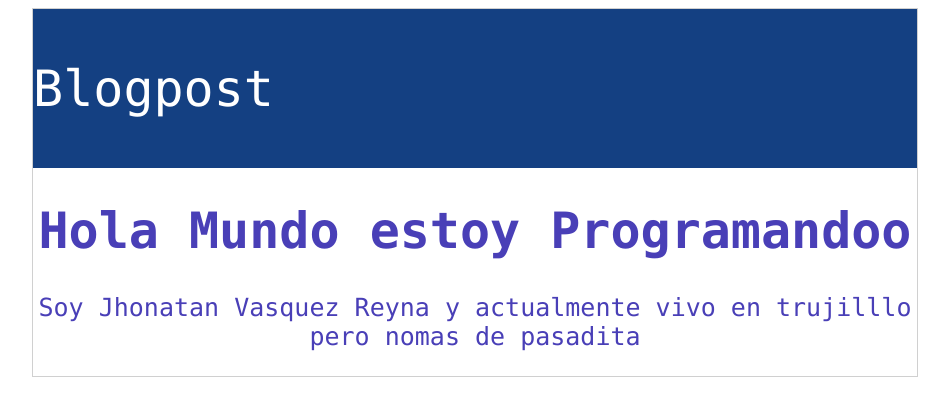
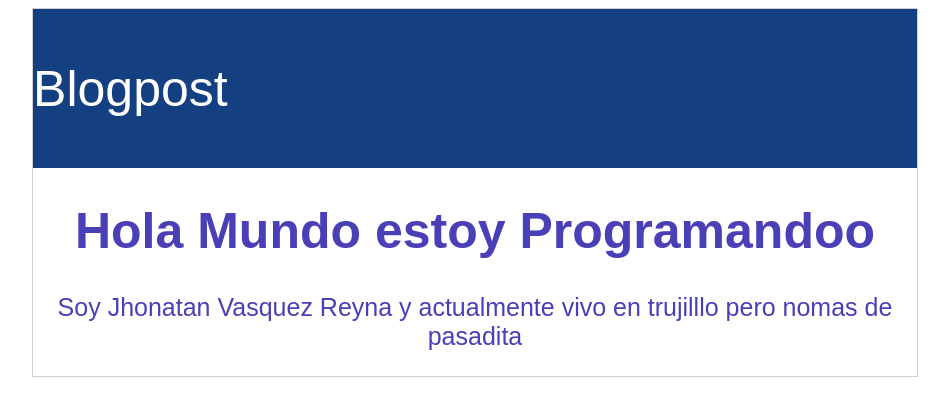
Before and after one commit to Jhonatan141200/blog, a plain HTML site: page index.html in a window 1280 px wide. Shown: the whole page, without its empty margins (165-1114 px from the left). Drawn offline with Linux system fonts and the light colour scheme.

Commit message:
letra mas formal

```diff
--- a/css/styles.css
+++ b/css/styles.css
@@ -1,6 +1,6 @@
 body {
   text-align: center;
-  font-family: Consolas;
+  font-family: "Arial";
   font-size: 25px;
   color: #493fb7;
 }
@@ -15,7 +15,7 @@ body {
   text-align: left;
   background-color: #144082;
 }
-.cabezera p{
+.cabezera p {
   color: #fff;
   font-size: 50px;
 }
```
